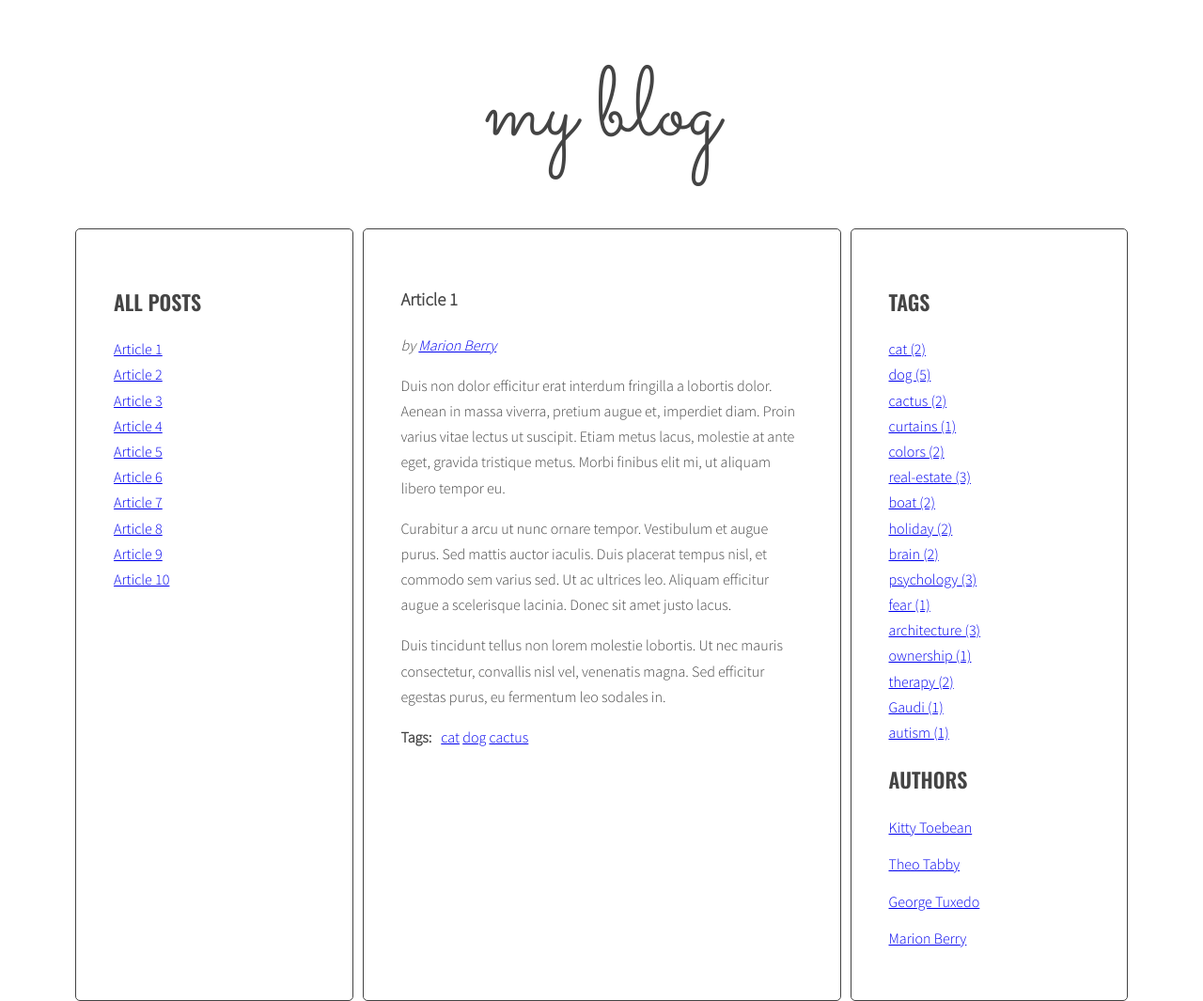
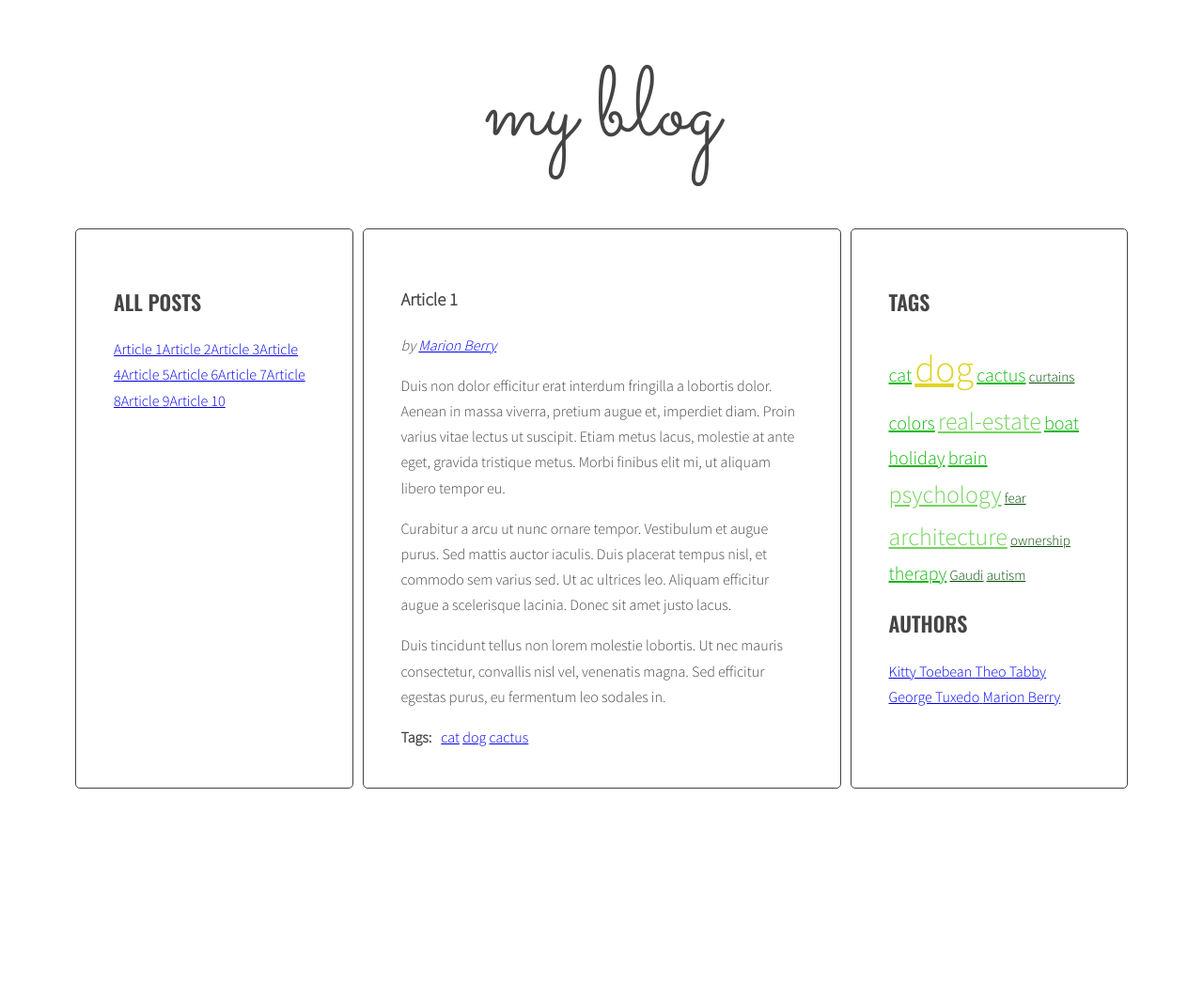
Before and after one commit to katpiech/javascript-blog, a website: page index.html in a window 1280 px wide. Shown: the whole page at 94% size. After the commit the page ends 847 px from the top, so only its background shows below. Drawn offline with nearby package versions, Linux system fonts and the light colour scheme.

Commit message:
Add tag cloud style code

```diff
--- a/css/style.css
+++ b/css/style.css
@@ -43,3 +43,11 @@ body { background: #fff; font-family: "Source Sans Pro", sans-serif; color: #444
 .post-tags { display: -ms-flexbox; display: flex; }
 
 .post-tags p { margin: 0 10px 0 0; }
+
+/* Tags */
+.tag-size-1 {font-size: 15px; color: rgb(3, 77, 3); }
+.tag-size-2 {font-size: 20px; color: rgb(12, 184, 12);}
+.tag-size-3 {font-size: 26px; color: rgb(114, 212, 90);}
+.tag-size-4 {font-size: 33px; color: rgb(201, 156, 9) ;}
+.tag-size-5 {font-size: 40px; color: rgb(224, 212, 35);}
+aside ul li {display: inline;}
--- a/js/script.js
+++ b/js/script.js
@@ -142,8 +142,8 @@ function generateTags() {
   /*[NEW] START LOOP: for each tag in allTags: */
   for (let tag in allTags) {
     /* [NEW] generate code of a link and add it to allTagsHTML */
-    const tagLinkHTML = '<li><a  class="' + calculateTagClass(allTags[tag], tagsParams) + '" href="#tag-' + tag + '">' + tag + ' (' + allTags[tag] + ') ' + '</a></li>';
-    //const tagLinkHTML = '<li><a href="#tag-' + tag + '">' + tag + '</a></li>' + '    ';
+    //const tagLinkHTML = '<li><a href="#tag-' + tag + '">' + tag + ' (' + allTags[tag] + ') ' + '</a></li>';
+    const tagLinkHTML = '<li><a  class="' + calculateTagClass(allTags[tag], tagsParams) + '" href="#tag-' + tag + '">' + tag + '</a></li>' + '    ';
     allTagsHTML += tagLinkHTML;
     console.log(tagLinkHTML);
     console.log('slawomir ' + tagLinkHTML);
```
